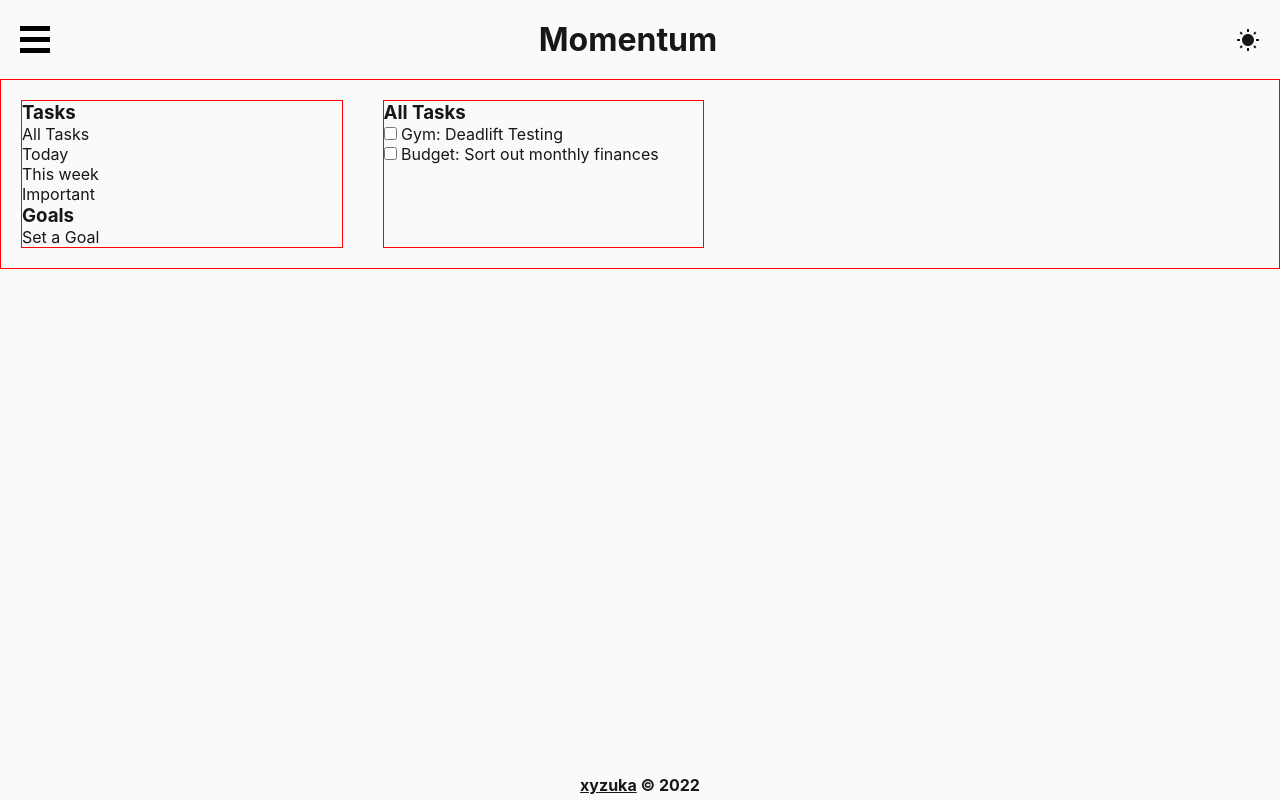
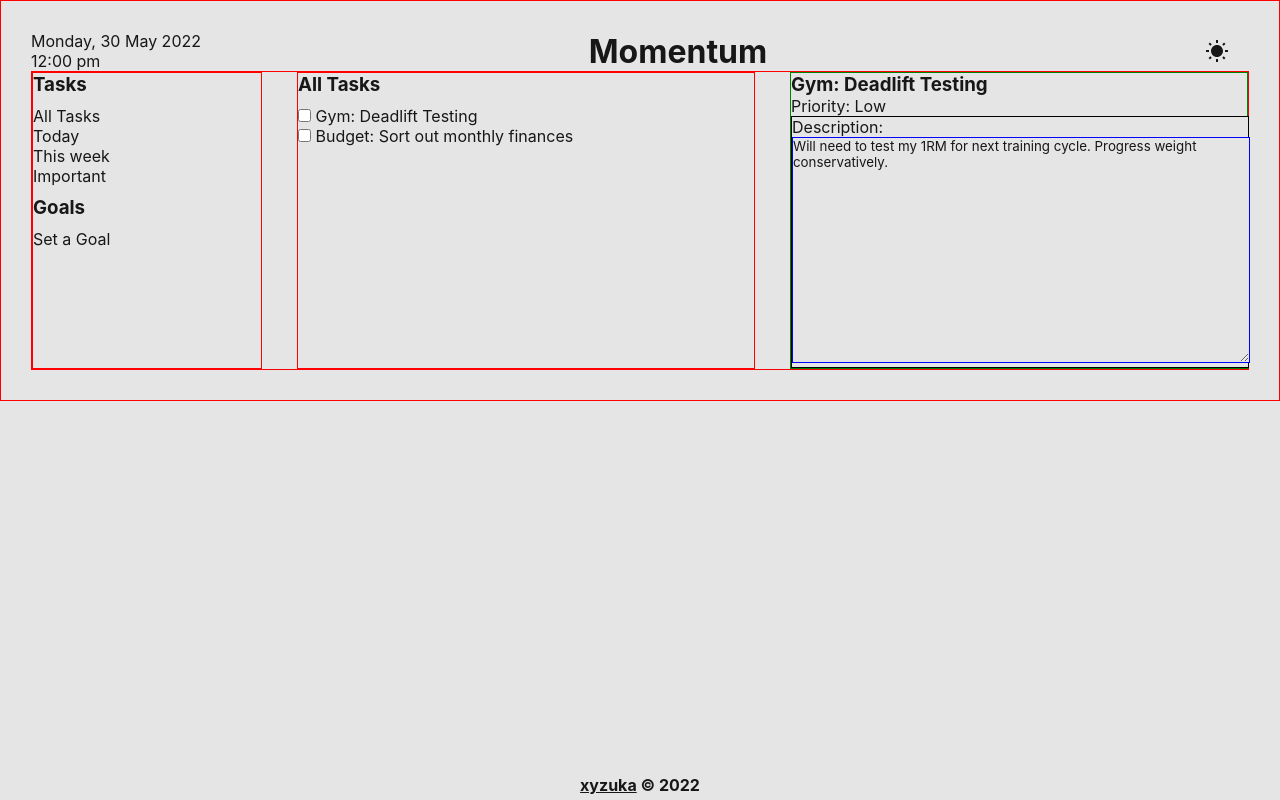
Before and after one commit to xyzuka/To-Do-List, a website built with webpack: page src/template.html in a window 1280 px wide. Built offline with nearby package versions, Linux system fonts and the light colour scheme.

```diff
--- a/src/style.css
+++ b/src/style.css
@@ -1,8 +1,8 @@
 :root {
   --primary-text-color: #171717;
   --secondary-text-color: #262626;
-  --primary-bg-color: #FAFAFA;
-  --secondary-bg-color: #D4D4D8;
+  --primary-bg-color: #e5e5e5;
+  --secondary-bg-color: #ffffff;
   --font:
     ui-sans-serif,
     -apple-system,
@@ -28,11 +28,6 @@
   color: var(--primary-text-color)
 }
 
-.menu-icon-container {
-  padding: 20px;
-  cursor: pointer;
-}
-
 .nav-header {
   display: flex;
   flex-wrap: nowrap;
@@ -43,6 +38,16 @@
   flex-grow: 1;
   text-align: center;
   padding-right: 50px;
+}
+
+body {
+  background-color: var(--primary-bg-color);
+  height: 100vh;
+}
+
+.to-do-list-app {
+  padding: 30px;
+  border: red 1px solid;
 }
 
 footer {
@@ -79,17 +84,38 @@
   display: flex;
 }
 
-.left-side-bar,
-.right-side-bar {
-  margin: 20px;
-}
-
 .left-side-bar {
-  width: 25%;
+  width: 20%;
   border: solid 1px red;
+  margin-right: 35px;
 }
 
 .right-side-bar {
-  width: 25%;
+  width: 40%;
   border: solid 1px red;
+  margin-right: 35px;
 }
+
+.header {
+  padding-bottom: 10px;
+}
+
+.header-bottom {
+  padding-top: 10px;
+}
+
+.task-info {
+  width: 40%;
+  border: green 1px solid;
+}
+
+.description-text-form {
+  border: black 1px solid;
+  width: 100%;
+}
+
+.description-text {
+  border: blue 1px solid;
+  width: 100%;
+  height: auto;
+}
--- a/src/template.html
+++ b/src/template.html
@@ -7,11 +7,11 @@
     <title>Momentum: To Do List App</title>
   </head>
   <body>
+    <div class="to-do-list-app">
       <header class="nav-header">
-      <div class="menu-icon-container">
-        <div class="menu-icon"></div>
-        <div class="menu-icon"></div>
-        <div class="menu-icon"></div>
+        <div class="time-of-day">
+          <p class="date">Monday, 30 May 2022</p>
+          <p class="time">12:00 pm</p>
         </div>
         <h1 class="webapp-logo">Momentum</h1>
         <svg class="day-night-toggle day" viewBox="0 0 24 24">
@@ -29,7 +29,7 @@
       </header>
       <div class="main-content">
         <div class="left-side-bar">
-        <h3>Tasks</h3>
+          <h3 class="header">Tasks</h3>
           <ul>
             All Tasks
           </ul>
@@ -42,13 +42,13 @@
           <ul>
             Important
           </ul>
-        <h3>Goals</h3>
+          <h3 class="header header-bottom">Goals</h3>
           <ul>
             Set a Goal
           </ul>
         </div>
         <div class="right-side-bar">
-        <h3>All Tasks</h3>
+          <h3 class="header">All Tasks</h3>
           <form action="#">
             <input type="checkbox" id="task" name="task" value="task" />
             <label for="task">Gym: Deadlift Testing</label><br />
@@ -58,7 +58,26 @@
             <label for="task">Budget: Sort out monthly finances</label><br />
           </form>
         </div>
+        <div class="task-info">
+          <h3 class="task-title-text">Gym: Deadlift Testing</h3>
+          <p class="priority-text">Priority: Low</p>
+          <p class="due-date-text"></p>
+          <form action="/action_page.php" class="description-text-form">
+            <label for="fname">Description:</label><br />
+            <textarea
+              name="text"
+              rows="14"
+              cols="10"
+              wrap="soft"
+              class="description-text"
+            >
+Will need to test my 1RM for next training cycle. Progress weight conservatively.</textarea
+            >
+          </form>
         </div>
+      </div>
+    </div>
+
     <footer>
       <div>
         <a href="https://github.com/xyzuka/To-Do-List">xyzuka</a> © 2022
```
Also changed, not shown: dist/index.html, dist/main.js. Lines whose indentation alone changed are shown as unchanged.
